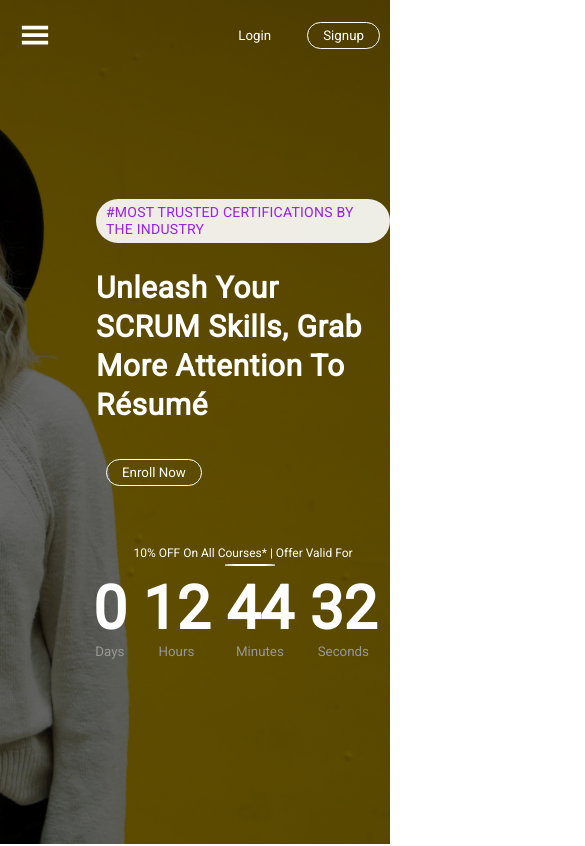
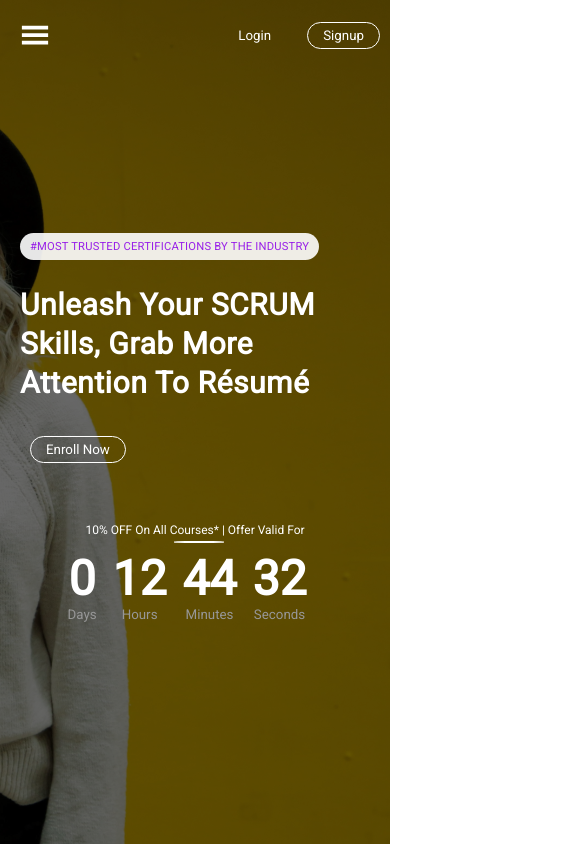
Before and after one commit to ManishBisht777/Course-Website, a React (Create React App) app: page / in a window 390 px wide. Shown: the top 846 px of the page, 585 px wide, since content can reach past the window. Built offline with nearby package versions, Linux system fonts and the light colour scheme.

Commit message:
home responsive done

```diff
--- a/src/components/home/home.css
+++ b/src/components/home/home.css
@@ -16,7 +16,8 @@
 }
 
 .box1 {
-  width: 500px;
+  max-width: 500px;
+  margin: 20px;
 }
 
 .small-text {
@@ -35,7 +36,7 @@
 
 .home .title {
   font-weight: 400;
-  font-size: 14px;
+  font-size: 0.7rem;
   line-height: 17px;
   letter-spacing: 0.018em;
   color: #9921e8;
@@ -96,12 +97,12 @@
 
 .time {
   margin: 0;
-  font-size: 60px !important;
+  font-size: 3rem !important;
   font-weight: 800 !important;
 }
 
 .small {
-  font-size: 18px !important;
+  font-size: 1rem !important;
 }
 
 .time-text {
@@ -166,6 +167,7 @@
   color: #5f72be;
   margin-bottom: 10px;
   border: 2px solid #5f72be;
+  margin-top: 0;
 }
 
 .courses-card button:hover {
@@ -183,6 +185,7 @@
   display: flex;
   position: relative;
   justify-content: space-evenly;
+  flex-wrap: wrap;
 }
 
 .learnnow .learnbx {
@@ -244,8 +247,8 @@
 }
 
 .bxcircle {
-  width: 120px;
-  height: 120px;
+  width: 5rem;
+  height: 5rem;
   border-radius: 50%;
   background: #5f72be;
   margin: 5px;
@@ -281,7 +284,7 @@
 }
 
 .testimonials .big-text span {
-  min-width: 300px;
+  width: 300px;
   display: inline-block;
   height: 3px;
   background-color: #5f72be;
@@ -295,6 +298,7 @@
   align-items: center;
   max-width: 700px;
   color: rgb(44, 44, 44);
+  margin: 10px;
 }
 
 .t-card img {
@@ -306,7 +310,7 @@
 
 .t-card p {
   text-align: center;
-  font-size: 14px;
+  font-size: 0.8rem;
 }
 
 .t-card .role,
@@ -339,3 +343,31 @@
   border-radius: 10px;
   padding: 10px 70px;
 }
+
+/* responsiveness */
+
+/* home section */
+
+@media (max-width: 600px) {
+  .home {
+    padding-left: 0;
+    justify-content: center;
+  }
+
+  .circles {
+    flex-direction: column;
+  }
+  .circle {
+    margin: 10px;
+  }
+  .testimonials .big-text {
+    margin: 1rem;
+  }
+  .testimonials .big-text span {
+    width: 100px;
+  }
+
+  .contact {
+    flex-direction: column;
+  }
+}
--- a/src/components/navbar/navbar.css
+++ b/src/components/navbar/navbar.css
@@ -85,6 +85,14 @@
   font-size: 0.9rem;
 }
 
+.close {
+  display: none;
+}
+
+.open {
+  display: flex;
+}
+
 .close ul {
   display: none;
 }
@@ -117,4 +125,7 @@
   .open ul {
     display: flex;
   }
+  .close {
+    display: flex;
+  }
 }
```
